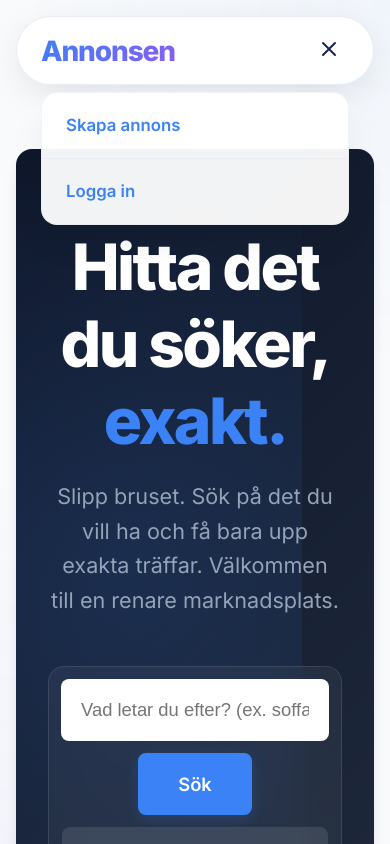
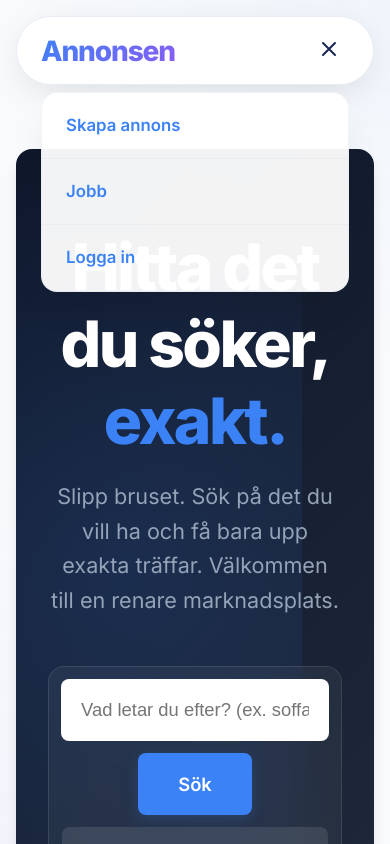
Before and after one commit to mrsunshine88/Annonsen, a Next.js app: page / in a window 390 px wide. Both pictures are taken after a click on the button "Meny". Shown: the top 844 px of the page. Built offline with nearby package versions, Linux system fonts and the light colour scheme; no server answers; the database is empty.

Commit message:
UI/UX: Implementerat Premium Helhetsdesign med Glassmorphism och glow-effekter

```diff
--- a/src/components/Navbar.tsx
+++ b/src/components/Navbar.tsx
@@ -78,7 +78,7 @@ export default function Navbar() {
 
         {/* Skrivbordsmeny */}
         <nav className="navbar-desktop">
-          <Link href="/jobb" className="dashboard-link">JOBB</Link>
+          <Link href="/jobb" className="dashboard-link">Jobb</Link>
           {status === "loading" ? null : session ? (
             <>
               <Link href="/dashboard/annonser" className="dashboard-link">Mina sidor</Link>
@@ -119,6 +119,8 @@ export default function Navbar() {
             </button>
           )}
 
+          <Link href="/jobb" className="mobile-dropdown-item" onClick={closeMenu}>Jobb</Link>
+
           {status === "loading" ? null : session ? (
             <>
               <Link href="/dashboard/annonser" className="mobile-dropdown-item" onClick={closeMenu}>Mina sidor</Link>
```
